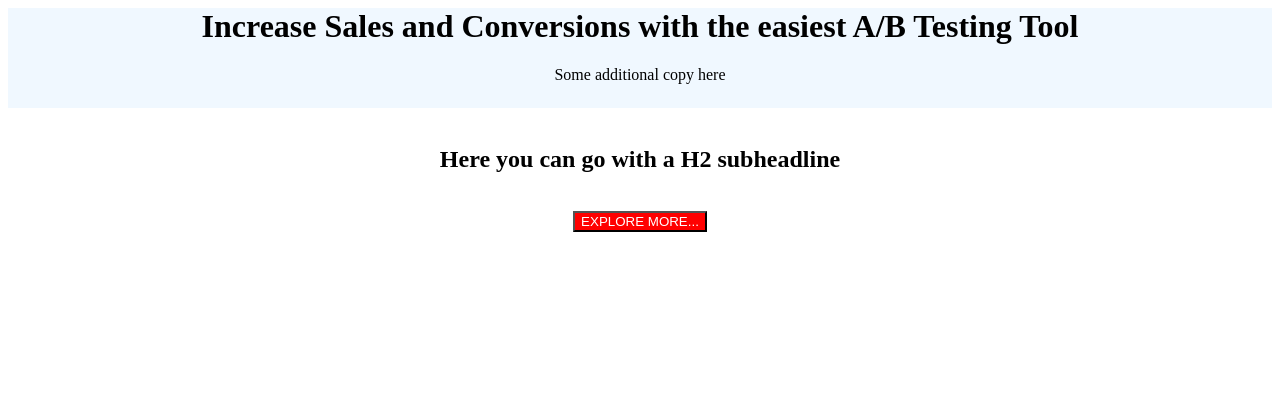
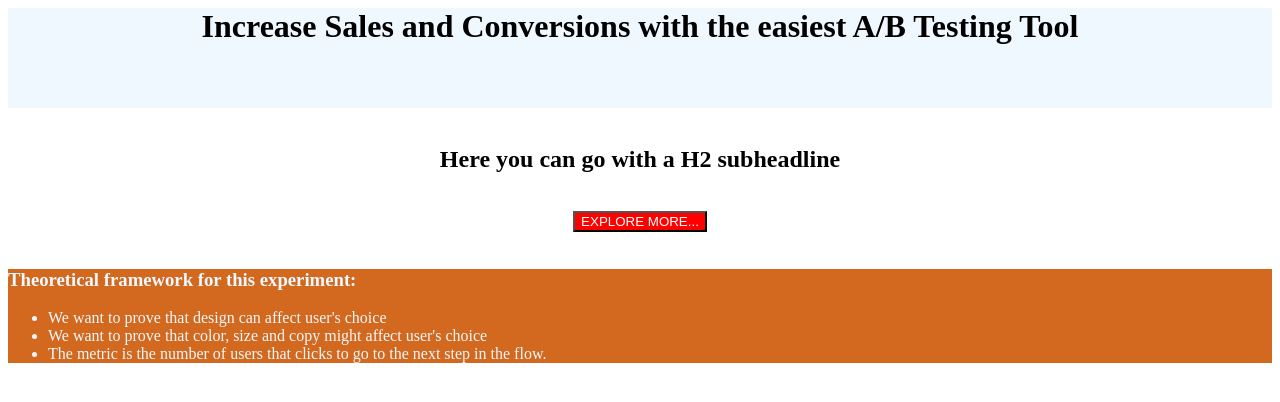
Before and after one commit to eloyg/eloyg.github.io, a plain HTML site: page home-control.html in a window 1280 px wide. Drawn offline with Linux system fonts and the light colour scheme.

Commit message:
Theoretical framework

```diff
--- a/home-control.html
+++ b/home-control.html
@@ -139,7 +139,6 @@
       "
     >
       <h1>Increase Sales and Conversions with the easiest A/B Testing Tool</h1>
-      <p>Some additional copy here</p>
     </div>
     <br />
     <div style="text-align: center">
@@ -152,5 +151,20 @@
         EXPLORE MORE...
       </button>
     </div>
+    <br>
+    <div style="background-color:chocolate; color: aliceblue;">
+        <h3>Theoretical framework for this experiment:</h3>
+        <ul>
+            <li>
+                We want to prove that design can affect user's choice
+            </li>
+            <li>
+                We want to prove that color, size and copy might affect user's choice
+            </li>
+            <li>
+                The metric is the number of users that clicks to go to the next step in the flow.
+            </li>
+        </ul>
+    </div>
   </body>
 </html>
```
